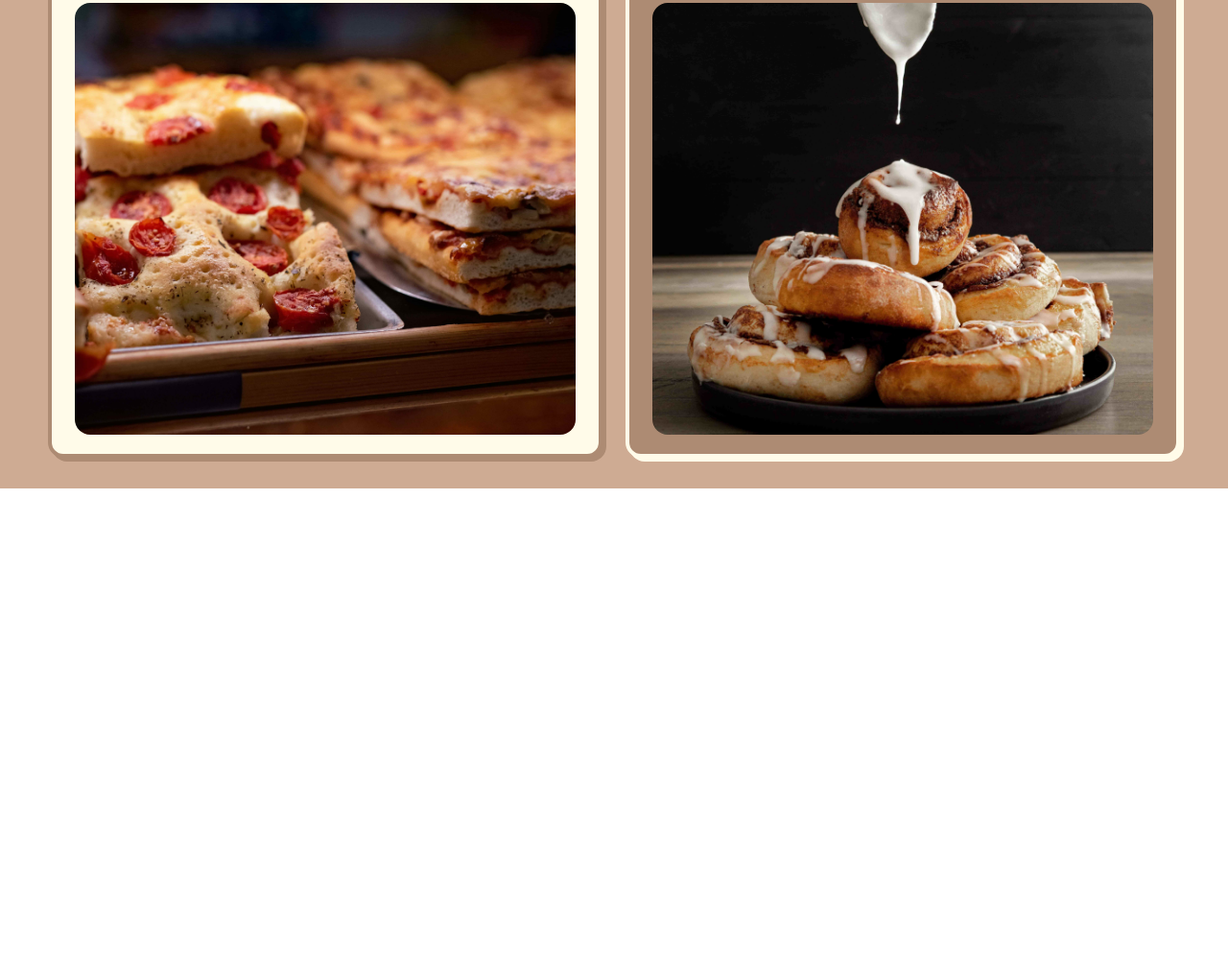
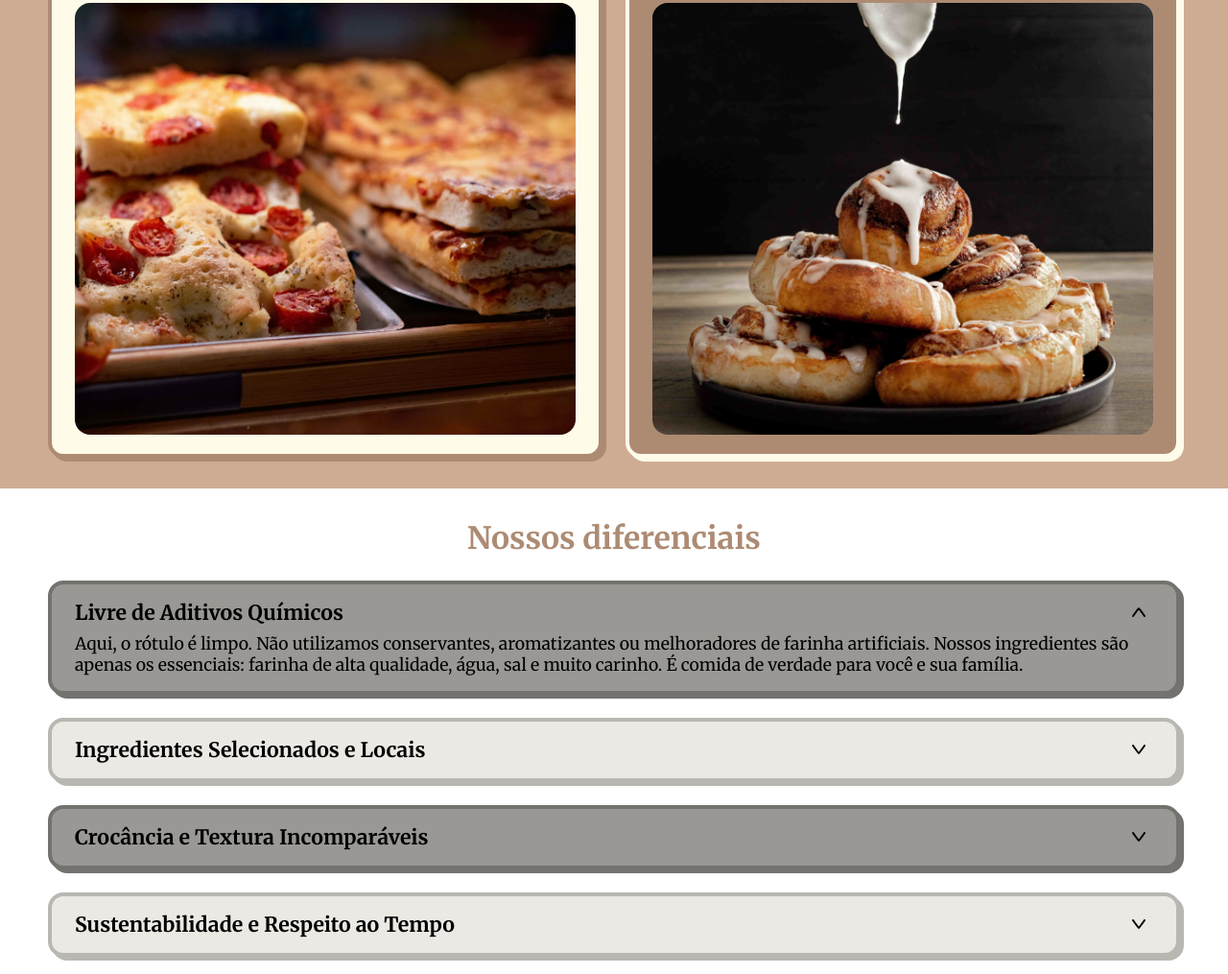
Before and after one commit to JoaoAntonioo87/J.A.-016--PaoETradicao, a plain HTML site: page index.html in a window 1280 px wide. Shown: the part 2477-3492 px from the top of the page at 96% size. Before the commit the page ends 2986 px from the top, so only its background shows below. Drawn offline with Linux system fonts and the light colour scheme.

Commit message:
Seção diferenciais feita

```diff
--- a/index.html
+++ b/index.html
@@ -51,7 +51,7 @@
           <h3>Missão</h3>
           <p>Nossa missão é nutrir a nossa comunidade com alimentos artesanais de alta qualidade, transformando ingredientes simples em experiências sensoriais memoráveis. Comprometemo-nos a preservar a arte da panificação tradicional, entregando frescor e sabor em cada detalhe, para que o início do dia de cada cliente seja marcado por bem-estar e acolhimento.</p>
         </div>
-        <div class="about-card" data-slide="rigth">
+        <div class="about-card" data-slide="right">
           <h3>Visão</h3>
           <p>Aspiramos ser a padaria de referência na região, reconhecida não apenas pela excelência de nossos pães de fermentação natural, mas também pelo nosso impacto positivo na vizinhança. Queremos expandir nossa presença mantendo a alma de negócio local, tornando-nos um símbolo de inovação gastronômica que respeita o tempo e a tradição.</p>
         </div>
@@ -91,6 +91,51 @@
         </div>
       </section>
     </article>
+    <article class="differences container">
+      <h2>Nossos diferenciais</h2>
+      <section class="differences-card active">
+        <div class="differences-card-title">
+          <h3> Livre de Aditivos Químicos </h3>
+          <img src="./img/arrow.svg" alt="">
+        </div>
+        <p>Aqui, o rótulo é limpo. Não utilizamos conservantes, aromatizantes ou melhoradores de farinha artificiais. Nossos ingredientes são apenas os essenciais: farinha de alta qualidade, água, sal e muito carinho. É comida de verdade para você e sua família.</p>
+      </section>
+      <section class="differences-card">
+        <div class="differences-card-title">
+          <h3> Ingredientes Selecionados e Locais </h3>
+          <img src="./img/arrow.svg" alt="">
+        </div>
+        <p>Cada insumo que entra na nossa cozinha é escolhido a dedo. Trabalhamos com produtores locais para garantir ovos frescos, manteiga de verdade (nunca margarina!) e frutas da estação. A qualidade do que você come começa na origem de cada ingrediente.</p>
+      </section>
+      <section class="differences-card">
+        <div class="differences-card-title">
+          <h3> Crocância e Textura Incomparáveis </h3>
+          <img src="./img/arrow.svg" alt="">
+        </div>
+        <p>Sabe aquele som irresistível de pão saindo do forno? Nossos métodos artesanais garantem uma caramelização natural da casca (a reação de Maillard), proporcionando texturas que as máquinas industriais simplesmente não conseguem replicar.</p>
+      </section>
+      <section class="differences-card">
+        <div class="differences-card-title">
+          <h3> Sustentabilidade e Respeito ao Tempo </h3>
+          <img src="./img/arrow.svg" alt="">
+        </div>
+        <p>Acreditamos no consumo consciente. Respeitamos o ciclo natural dos ingredientes e reduzimos o desperdício com uma produção planejada. Ao escolher nossa padaria, você apoia um ciclo de consumo mais justo e sustentável para o planeta.</p>
+      </section>
+      <section class="differences-card">
+        <div class="differences-card-title">
+          <h3> Personalização e Atendimento Próximo </h3>
+          <img src="./img/arrow.svg" alt="">
+        </div>
+        <p>Por sermos pequenos e artesanais, conhecemos nossos clientes pelo nome. Temos flexibilidade para ouvir suas sugestões e criar edições limitadas que atendam aos desejos da nossa comunidade, criando uma relação que vai muito além de uma simples compra.</p>
+      </section>
+      <section class="differences-card">
+        <div class="differences-card-title">
+          <h3> Cuidado com a Farinha </h3>
+          <img src="./img/arrow.svg" alt="">
+        </div>
+        <p>Não usamos qualquer farinha. Selecionamos blends de moagem fina, muitas vezes orgânicos ou de moinhos de pedra, que preservam o gérmen do trigo e todos os nutrientes que se perdem nos processos de refinamento industrial acelerado.</p>
+      </section>
+    </article>
   </main>
 
   <script src="./script.js"></script>
--- a/script.js
+++ b/script.js
@@ -65,3 +65,15 @@ window.addEventListener(
   },
   { passive: true },
 );
+
+// HANDLE ACCORDION
+
+const accordionElement = Array.from(
+  document.querySelectorAll(".differences-card"),
+);
+
+accordionElement.forEach((element) => {
+  element.addEventListener("click", () => {
+    element.classList.toggle("active");
+  });
+});
--- a/style.css
+++ b/style.css
@@ -395,7 +395,6 @@ img {
 
 .product-card {
   margin-top: 2rem;
-  border: solid 4px var(--COLOR-4);
   border-radius: 16px;
   padding: 1rem 1.5rem;
   position: relative;
@@ -428,7 +427,6 @@ img {
 /* EVEN CARDS */
 
 .product-card:nth-child(even) {
-  border: solid 4px var(--COLOR-1);
   box-shadow: 4px 4px var(--COLOR-4);
   border: 4px solid var(--COLOR-4);
   background-color: var(--COLOR-1);
@@ -447,6 +445,76 @@ img {
 
 .product-card:nth-child(even):hover {
   box-shadow: 8px 8px var(--COLOR-4);
+}
+
+/* DIFFERENCES */
+
+.differences {
+  margin-top: 32px;
+  display: grid;
+  gap: 24px;
+}
+
+.differences h2 {
+  text-align: center;
+  color: var(--COLOR-1);
+  font-size: 2rem;
+}
+
+.differences-card {
+  background-color: var(--GRAY-3);
+  padding: 1rem 1.5rem;
+  border-radius: 16px;
+  display: grid;
+  gap: 8px;
+  border: 4px solid var(--GRAY-4);
+  box-shadow: 4px 4px var(--GRAY-4);
+  transition: all 0.3s;
+}
+
+.differences-card-title {
+  display: flex;
+  width: 100%;
+  justify-content: space-between;
+  align-items: start;
+}
+
+.differences-card h3 {
+  color: #000;
+  font-size: 1.33rem;
+}
+
+.differences-card img {
+  padding: 16px;
+  transition: all 0.3s;
+}
+
+.differences-card p {
+  color: #000;
+  display: none;
+}
+
+/* DIFFERENCES-CARD ODD */
+
+.differences-card:nth-child(odd) {
+  background-color: var(--GRAY-1);
+  border: 4px solid var(--GRAY-2);
+  box-shadow: 4px 4px var(--GRAY-2);
+}
+
+/* ACTIVE DIFFERENCES CARD */
+.differences-card.active {
+  transition: all 0.3s;
+}
+
+.differences-card.active p {
+  display: inline-block;
+  font-size: 1.1rem;
+}
+
+.differences-card.active img {
+  transform: rotate(180deg);
+  transition: all 0.3s;
 }
 
 /* LARGE MOBILE */
@@ -468,6 +536,10 @@ img {
     display: grid;
     grid-template-columns: repeat(2, minmax(300px, 1fr));
     gap: 24px;
+  }
+
+  .differences-card img {
+    padding: 8px;
   }
 }
 
```
Also changed, not shown: img/arrow.svg (added).
